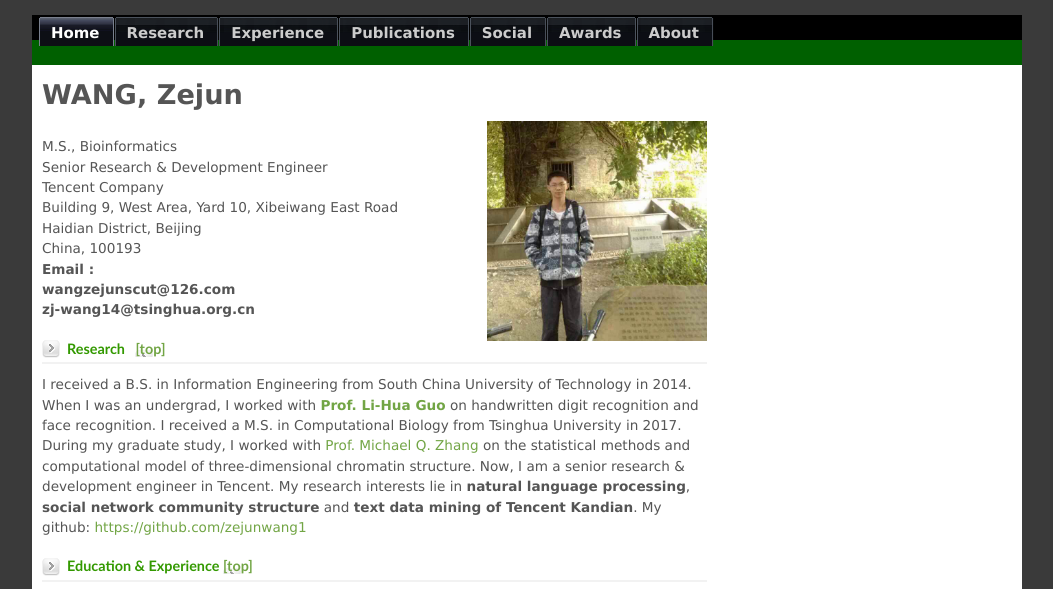
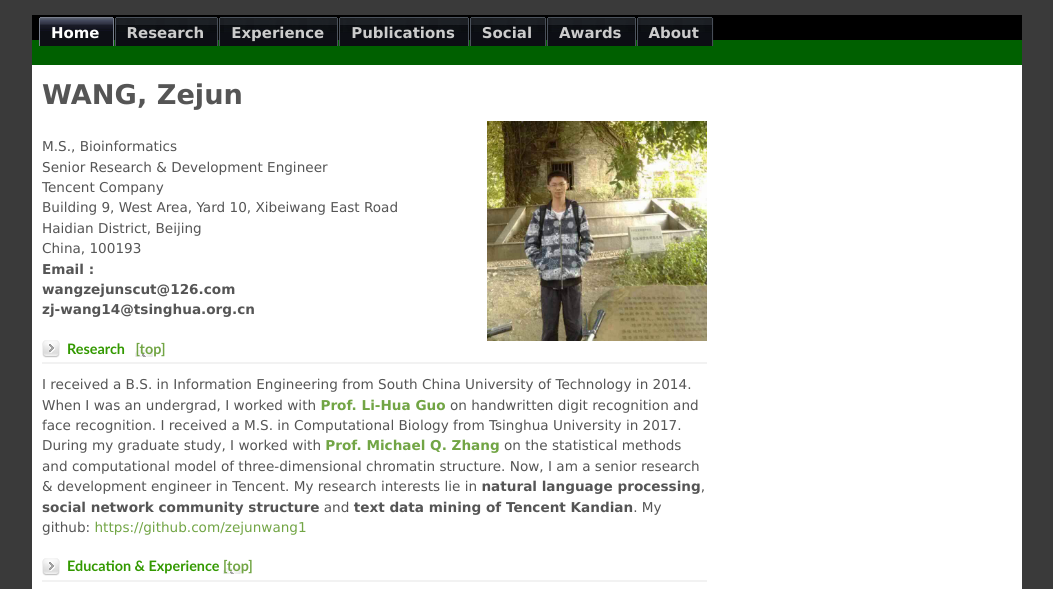
Before and after one commit to zejunwang1/zejunwang1.github.io, a plain HTML site: page index.html in a window 1280 px wide. Shown: the top 589 px of the page, without its empty margins (113-1166 px from the left). Drawn offline with Linux system fonts and the light colour scheme.

Commit message:
Update index.html

```diff
--- a/index.html
+++ b/index.html
@@ -66,11 +66,11 @@
 			<!--h1>Research Interest </h1-->
 			<p>
 				I received a B.S. in Information Engineering from South China University of Technology in 2014.
-				When I was an undergrad, I worked with <a href="http://www.hcii-lab.net/staff/guolihua.htm">
-					<b>Prof. Li-Hua Guo</b> </a> on handwritten digit recognition and face recognition.
+				When I was an undergrad, I worked with <span style="color:blue"><a href="http://www.hcii-lab.net/staff/guolihua.htm">
+					<b>Prof. Li-Hua Guo</b> </a> </span> on handwritten digit recognition and face recognition.
 				I received a M.S. in Computational Biology from Tsinghua University in 2017.  During my graduate study,
 				I worked with <span style="color:blue"> <a href="http://bioinfo.au.tsinghua.edu.cn/member/mzhang/">
-					Prof. Michael Q. Zhang </a> </span> on the statistical methods and computational model of three-dimensional chromatin structure.
+					<b>Prof. Michael Q. Zhang</b> </a> </span> on the statistical methods and computational model of three-dimensional chromatin structure.
 				Now, I am a senior research & development engineer in Tencent. My research interests lie in <b>natural language processing</b>,
 				<b>social network community structure</b> and <b>text data mining of Tencent Kandian</b>. My github: <a href="https://github.com/zejunwang1"> https://github.com/zejunwang1 </a>
 			</p>
```
